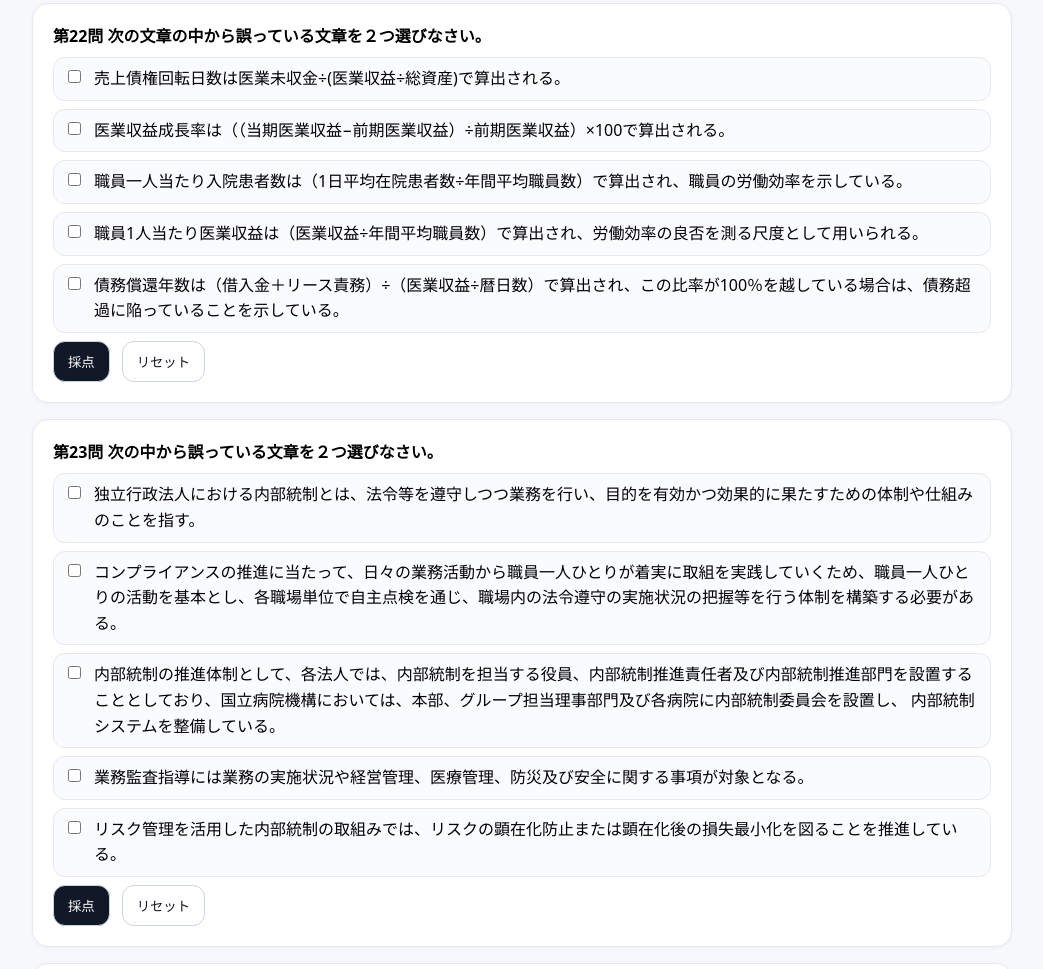
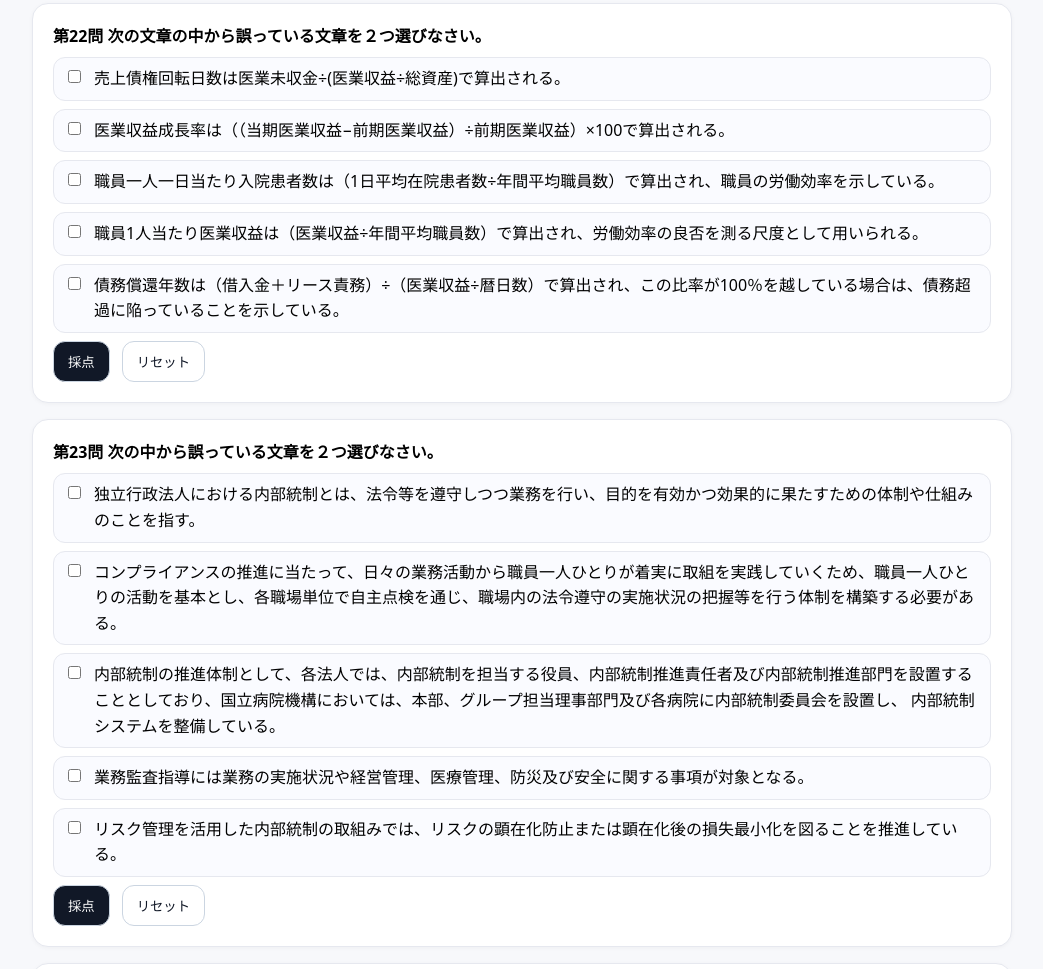
Before and after one commit to 0213mano-png/quiz3_suffle, a plain HTML site: page index.html in a window 1280 px wide. Shown: the part 10514-11483 px from the top of the page, without its empty margins (118-1161 px from the left). Drawn offline with Linux system fonts and the light colour scheme.

Commit message:
index.html

```diff
--- a/index.html
+++ b/index.html
@@ -958,7 +958,7 @@ const DATA = [
       },
       {
         "label": "2",
-        "text": "職員一人当たり入院患者数は（1日平均在院患者数÷年間平均職員数）で算出され、職員の労働効率を示している。",
+        "text": "職員一人一日当たり入院患者数は（1日平均在院患者数÷年間平均職員数）で算出され、職員の労働効率を示している。",
         "correct": false,
         "explanation": "",
         "explanation_html": ""
```
